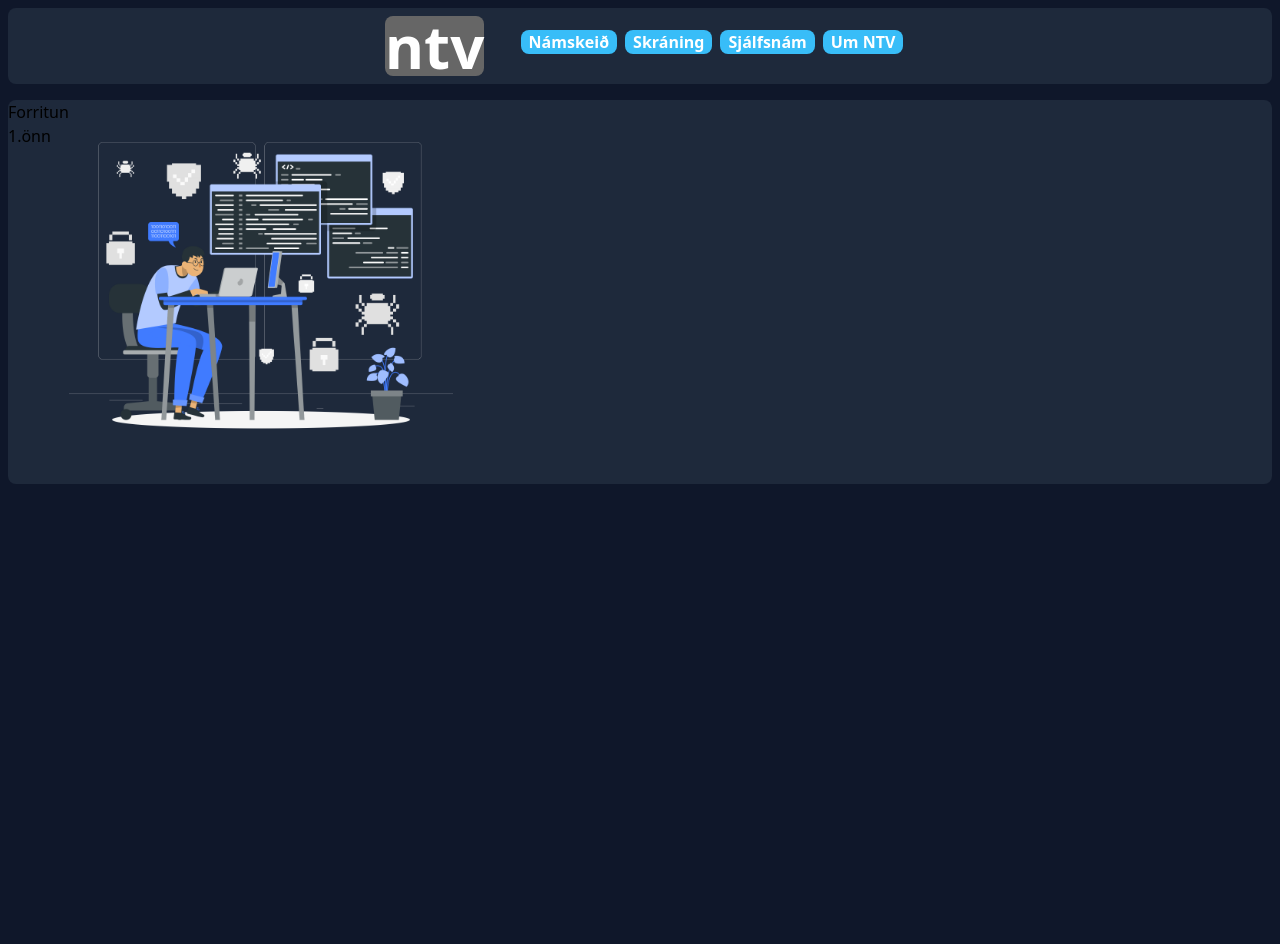
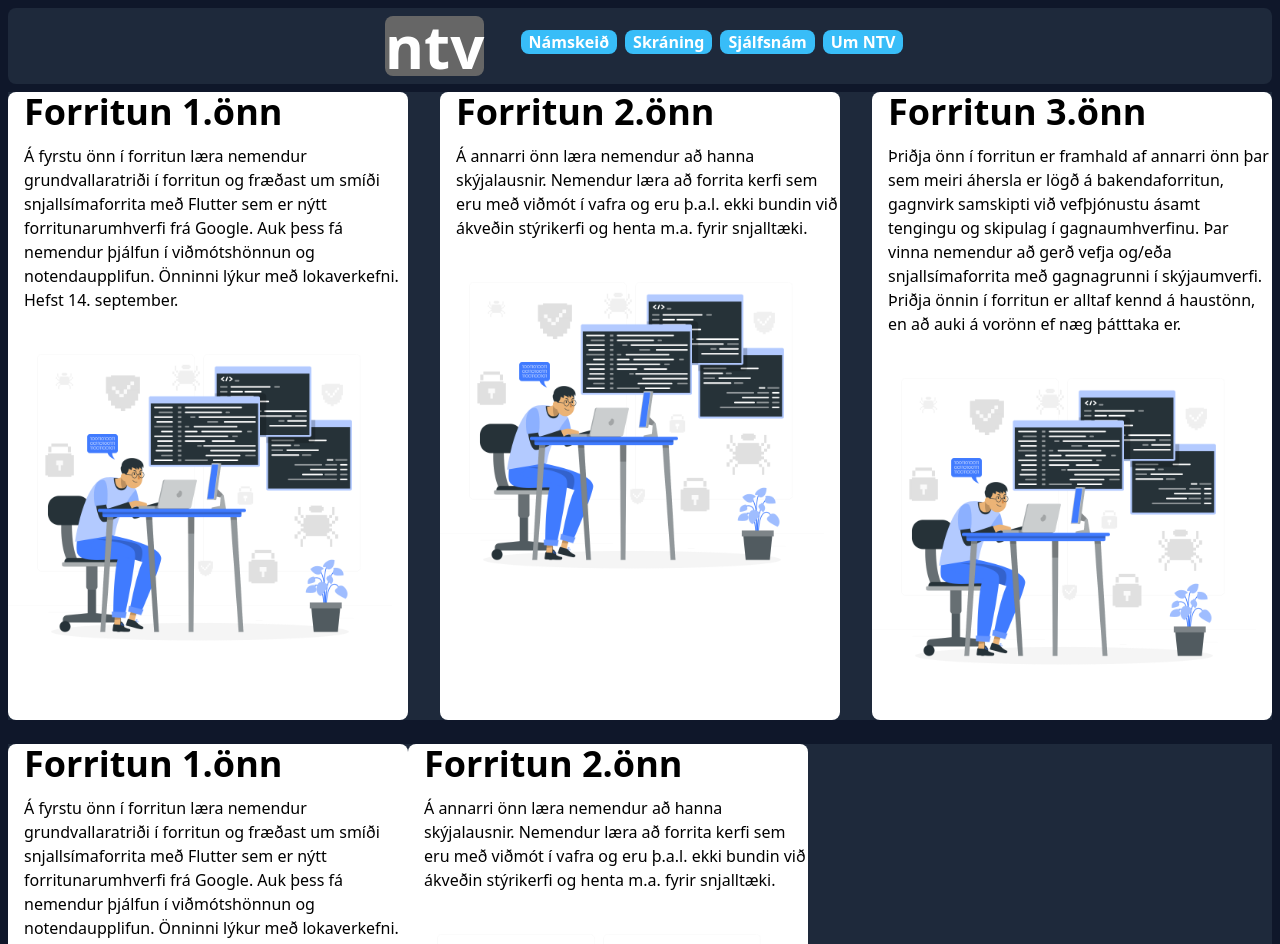
Before and after one commit to kristjansig1983/ntv-frontpage-html, a website built with Vite: page forritun.html in a window 1280 px wide. Shown: the top 944 px of the page. Before the commit the page ends 800 px from the top, so only its background shows below. Built offline with nearby package versions, Linux system fonts and the light colour scheme.

Commit message:
Trying some things
I'm trying to get forritun page right.

```diff
--- a/forritun.html
+++ b/forritun.html
@@ -20,14 +20,47 @@
           </nav>
         </div>
         </div>
-        <div class="grid grid-cols-1 md:grid-cols-3 m-2 mt-4 rounded-lg bg-boxes">
-        <div class="flex w-96 ">
-          <h1 class="">Forritun 1.önn</h1>
-         <img src="progblue.png" alt="">
+        <div class="flex flex-grid-rows-1 md:flex-grid-rows-2 lg:flex-grid-rows-3 justify-between  bg-boxes m-2">
+          <div class="rounded-lg shadow-lg bg-logofont m-48">
+            <div class="">
+              <h1 class="mb-3 text-4xl font-semibold tracking-tight text-body ml-4">Forritun 1.önn</h1>
+            </div>
+            <p class="text-body w-96 ml-4">Á fyrstu önn í forritun læra nemendur grundvallaratriði í forritun og fræðast um smíði snjallsímaforrita með Flutter sem er nýtt forritunarumhverfi frá Google. Auk þess fá nemendur þjálfun í viðmótshönnun og notendaupplifun. Önninni lýkur með lokaverkefni. Hefst 14. september.</p>
+          <img class="object-cover w-96" src="progblue.png" />
+         </div>
+         <div class="relative overflow-hidden rounded-lg shadow-lg bg-logofont">
+          <div class="absolute top-5 left-5 px-6 py-4 flex ml-6">
+            <h1 class="mb-3 text-4xl font-semibold tracking-tight text-body ml-4">Forritun 2.önn</h1>
+          </div>
+          <p class="text-body w-96 ml-4">Á annarri önn læra nemendur að hanna skýjalausnir. Nemendur læra að forrita kerfi sem eru með viðmót í vafra og eru þ.a.l. ekki bundin við ákveðin stýrikerfi og henta m.a. fyrir snjalltæki.</p>
+        <img class="object-cover w-96" src="progblue.png" />
+       </div>
+       <div class="relative overflow-hidden rounded-lg shadow-lg bg-logofont">
+        <div class="absolute top-5 left-5 px-6 py-4 flex ml-6">
+          <h1 class="mb-3 text-4xl font-semibold tracking-tight text-body ml-4">Forritun 3.önn</h1>
+        </div>
+        <p class="text-body w-96 ml-4">Þriðja önn í forritun er framhald af annarri önn þar sem meiri áhersla er lögð á bakendaforritun, gagnvirk samskipti við vefþjónustu ásamt tengingu og skipulag í gagnaumhverfinu. Þar vinna nemendur að gerð vefja og/eða snjallsímaforrita með gagnagrunni í skýjaumverfi. Þriðja önnin í forritun er alltaf kennd á haustönn, en að auki á vorönn ef næg þátttaka er.</p>
+      <img class="object-cover w-96" src="progblue.png" />
+     </div>
+
+      </div>
+      <div class="flex flex-grid-rows-1 md:flex-grid-rows-2 w-2/3 bg-boxes m-2 mt-6">
+        <div class="rounded-lg shadow-lg bg-logofont m-48">
+          <div class="">
+            <h1 class="mb-3 text-4xl font-semibold tracking-tight text-body ml-4">Forritun 1.önn</h1>
+          </div>
+          <p class="text-body w-96 ml-4">Á fyrstu önn í forritun læra nemendur grundvallaratriði í forritun og fræðast um smíði snjallsímaforrita með Flutter sem er nýtt forritunarumhverfi frá Google. Auk þess fá nemendur þjálfun í viðmótshönnun og notendaupplifun. Önninni lýkur með lokaverkefni. Hefst 14. september.</p>
+        <img class="object-cover w-96" src="progblue.png" />
+       </div>
+       <div class="relative overflow-hidden rounded-lg shadow-lg bg-logofont mr-6">
+        <div class="absolute top-5 left-5 px-6 py-4 flex ml-6">
+          <h1 class="mb-3 text-4xl font-semibold tracking-tight text-body ml-4">Forritun 2.önn</h1>
+        </div>
+        <p class="text-body w-96 ml-4">Á annarri önn læra nemendur að hanna skýjalausnir. Nemendur læra að forrita kerfi sem eru með viðmót í vafra og eru þ.a.l. ekki bundin við ákveðin stýrikerfi og henta m.a. fyrir snjalltæki.</p>
+      <img class="object-cover w-96" src="progblue.png" />
+     </div>
 
 
-        </div>
-      </div>
-      </div>
+    </div>
 
   </body>
```
